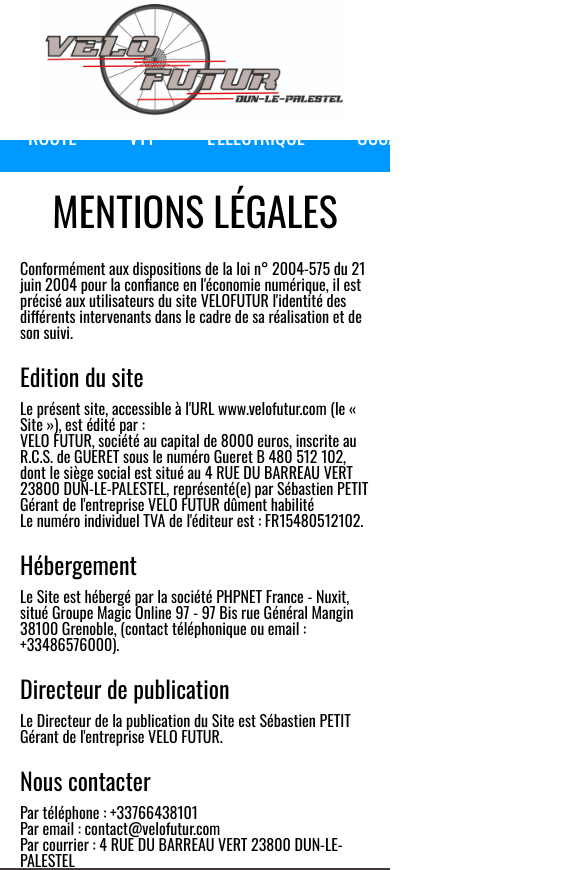
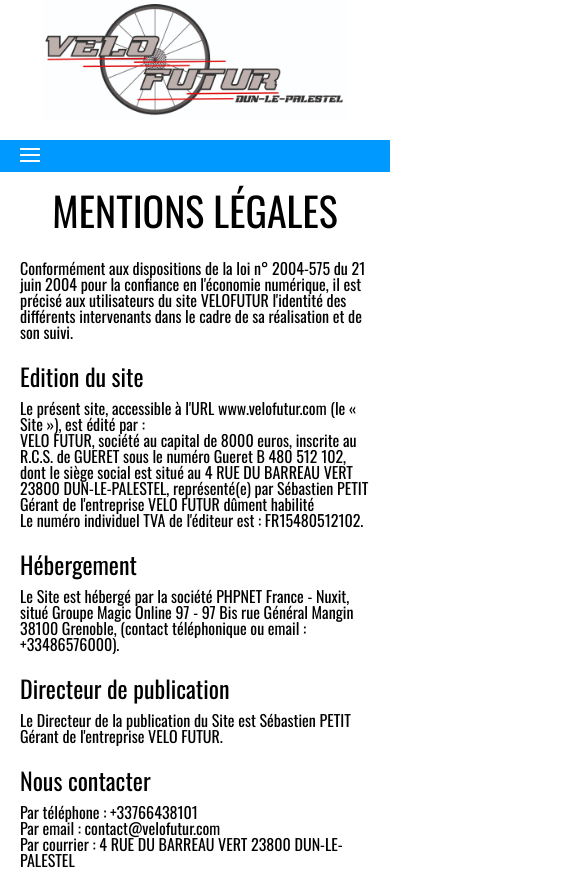
Before and after one commit to Erkomxtil/velo-futur, a React (Vite) app: page /legal in a window 390 px wide. Shown: the top 870 px of the page, 585 px wide, since content can reach past the window. Built offline with nearby package versions, Linux system fonts and the light colour scheme.

Commit message:
Mise en place de la nav mobile, nettoyage des fichiers

```diff
--- a/src/components/BikeCard.jsx
+++ b/src/components/BikeCard.jsx
@@ -3,7 +3,7 @@ BikeCard.propTypes = {
   title: PropTypes.string.isRequired,
   image: PropTypes.string.isRequired,
   infos: PropTypes.string.isRequired,
-  price: PropTypes.string.isRequired,
+  price: PropTypes.string,
   link: PropTypes.string.isRequired,
 
 }
@@ -20,5 +20,5 @@ export function BikeCard ({title, image, infos, price, link}) {
         </p>
       </a>
     </div>
-  );
+  )
 }
--- a/src/components/Header.jsx
+++ b/src/components/Header.jsx
@@ -1,7 +1,17 @@
 import { NavLink } from 'react-router-dom'
+import PropTypes from 'prop-types'
 import logo from '../assets/logo.jpg'
 
-export const Header = () => {
+Header.propTypes = {
+  setNav: PropTypes.func,
+  nav: PropTypes.bool
+}
+
+export function Header ({setNav, nav}) {
+  const mobileAction = () => {
+    setNav(!nav)
+  }
+
   return (
     <header className='z-50'>
       <div className='flex justify-center'>
@@ -9,8 +19,8 @@ export const Header = () => {
           <img className='h-[120px]' src={logo} alt="Le logo de Vélo futur Dun le Palestel" />
         </a>
       </div>
-      <nav className='flex bg-[#0099FF] h-8 mt-5 justify-center items-center'>
-        <ul className='flex justify-center gap-8 text-[white] text-[20px] uppercase'>
+      <nav className='bg-[#0099FF] h-8 mt-5 justify-center items-center laptop:flex laptop:relative'>
+        <ul className='hidden laptop:flex justify-center gap-8 text-[white] text-[20px] uppercase absolute w-full h-[100%] bg-[rgba(0,0,0,0.8)] laptop:bg-transparent laptop:h-[unset] laptop:relative laptop:top-0 laptop:flex-row'>
           <li><NavLink className='py-[4px] px-[10px]' to="/">Accueil</NavLink></li>
           <li><NavLink className='py-[4px] px-[10px]' to="magasin">Le magasin</NavLink></li>
           <li><NavLink className='py-[4px] px-[10px]' to="route">Route</NavLink></li>
@@ -19,7 +29,12 @@ export const Header = () => {
           <li><NavLink className='py-[4px] px-[10px]' to="occasion">Occasion</NavLink></li>
           <li><NavLink className='py-[4px] px-[10px]' to="contact">Contact / Informations Pratiques</NavLink></li>
         </ul>
+        <div className='relative w-[20px] flex flex-col gap-1 top-[8px] laptop:hidden left-[20px]' onClick={() => mobileAction()}>
+            <div className={nav ? 'transition-all rotate-45 translate-x-[-1px] translate-y-[6px] h-[2px] w-full block bg-white':'transition-all h-[2px] w-full block bg-white'}></div>
+            <div className={nav ? 'hidden':'transition-all h-[2px] w-full block bg-white'}></div>
+            <div className={nav ? 'transition-all rotate-[-45deg] h-[2px] w-full block bg-white':'transition-all h-[2px] w-full block bg-white'}></div>
+        </div>
       </nav>
     </header>
-  );
-};
+  )
+}
--- a/src/components/Infos.jsx
+++ b/src/components/Infos.jsx
@@ -30,7 +30,6 @@ export const Infos = () => {
         <div className="flex-1 pl-4">Dimanche</div>
         <div className="flex-[2]">Fermé</div>
       </div>
-
     </div>
   )
 }
--- a/src/components/Intro.jsx
+++ b/src/components/Intro.jsx
@@ -1,6 +1,7 @@
 import PropTypes from 'prop-types'
 import { Titlepage } from "./Titlepage"
 import devanture from "../assets/devanture-magasin.jpg"
+
 Intro.propTypes = {
   title: PropTypes.string.isRequired
 }
@@ -17,5 +18,5 @@ export function Intro({title}) {
         <p className="font-[100] pt-5 text-2xl text-center">Découvrez l&#39;ensemble de la gamme de nos vélo afin de trouver celui le plus adapté à vos besoins.</p>
       </div>
     </>
-  );
+  )
 }
--- /dev/null
+++ b/src/components/NavMobile.jsx
@@ -0,0 +1,34 @@
+import { NavLink } from "react-router-dom"
+import PropTypes from 'prop-types'
+
+NavMobile.propTypes = {
+  setNav: PropTypes.func,
+  nav: PropTypes.bool
+}
+
+
+export function NavMobile({setNav, nav}) {
+  const settingNav = () => {
+    setNav(false)
+  }
+
+  return (
+    <div className={nav ? "absolute w-full h-full z-50 laptop:hidden": 'hidden'}>
+      <div>
+        <div className="w-[20px] flex flex-col top-[14px] right-[10px] absolute" onClick={() => settingNav()}>
+          <div className='transition-all rotate-45 translate-x-[0px] translate-y-[2px] h-[2px] w-full block bg-white'></div>
+          <div className='transition-all rotate-[-45deg] h-[2px] w-full block bg-white'></div>
+        </div>
+      </div>
+      <ul className='flex flex-col justify-center items-center gap-8 text-white text-[20px] uppercase w-full h-[100%] bg-[rgba(0,0,0,0.8)]'>
+        <li><NavLink className='py-[4px] px-[10px]' to="/">Accueil</NavLink></li>
+        <li><NavLink className='py-[4px] px-[10px]' to="magasin">Le magasin</NavLink></li>
+        <li><NavLink className='py-[4px] px-[10px]' to="route">Route</NavLink></li>
+        <li><NavLink className='py-[4px] px-[10px]' to="vtt">VTT</NavLink></li>
+        <li><NavLink className='py-[4px] px-[10px]' to="electrique">L&#39;Electrique</NavLink></li>
+        <li><NavLink className='py-[4px] px-[10px]' to="occasion">Occasion</NavLink></li>
+        <li><NavLink className='py-[4px] px-[10px]' to="contact">Contact / Informations Pratiques</NavLink></li>
+      </ul>
+    </div>
+  )
+}
--- a/src/components/Titlepage.jsx
+++ b/src/components/Titlepage.jsx
@@ -1,4 +1,5 @@
 import PropTypes from 'prop-types'
+
 Titlepage.propTypes = {
   title: PropTypes.string.isRequired
 }
--- a/src/pages/Electrique.jsx
+++ b/src/pages/Electrique.jsx
@@ -54,5 +54,5 @@ export const Electrique = () => {
         />
       </div>
     </div>
-  );
-};
+  )
+}
--- a/src/pages/Home.jsx
+++ b/src/pages/Home.jsx
@@ -3,5 +3,5 @@ export const Home = () => {
     <div>
       <h1>Accueil</h1>
     </div>
-  );
-};
+  )
+}
--- a/src/pages/Legal.jsx
+++ b/src/pages/Legal.jsx
@@ -2,7 +2,7 @@ import { Titlepage } from "../components/Titlepage"
 
 export const Legal = () => {
   return (
-    <div className="flex m-auto max-w-[1200px] px-[20px]">
+    <div className="flex m-auto max-w-[1200px] px-[20px] pb-10">
       <p>
         <Titlepage title="Mentions légales"/>
         Conformément aux dispositions de la loi n° 2004-575 du 21 juin 2004 pour la confiance en l&#39;économie numérique, il est précisé aux utilisateurs du site VELOFUTUR l&#39;identité des différents intervenants dans le cadre de sa réalisation et de son suivi. <br />
@@ -20,5 +20,5 @@ export const Legal = () => {
         Par courrier : 4 RUE DU BARREAU VERT 23800 DUN-LE-PALESTEL
       </p>
     </div>
-  );
-};
+  )
+}
--- a/src/pages/Occasion.jsx
+++ b/src/pages/Occasion.jsx
@@ -38,5 +38,5 @@ export const Occasion = () => {
         />
       </div>
     </div>
-  );
-};
+  )
+}
--- a/src/routes/Routes.jsx
+++ b/src/routes/Routes.jsx
@@ -10,7 +10,8 @@ import { Occasion } from "../pages/Occasion"
 import { Legal } from "../pages/Legal"
 import { Contact } from "../pages/Contact"
 import { Accueil } from "../pages/Accueil"
-
+import { NavMobile } from "../components/NavMobile"
+import { useState } from "react"
 
 export const Router = createBrowserRouter ([
   {
@@ -55,13 +56,16 @@ export const Router = createBrowserRouter ([
 ])
 
 function Home() {
+  const [nav, setNav] = useState(false)
+
   return (
-    <div className="h-[100vh] flex flex-col">
-      <Header />
+    <div className={nav ? 'h-[100vh] flex flex-col relative overflow-hidden':'h-[100vh] flex flex-col relative'}>
+      <Header nav={nav} setNav={setNav}/>
       <div className="grow">
         <Outlet />
       </div>
       <Footer />
+      <NavMobile setNav={setNav} nav={nav}/>
     </div>
   )
 }
```
